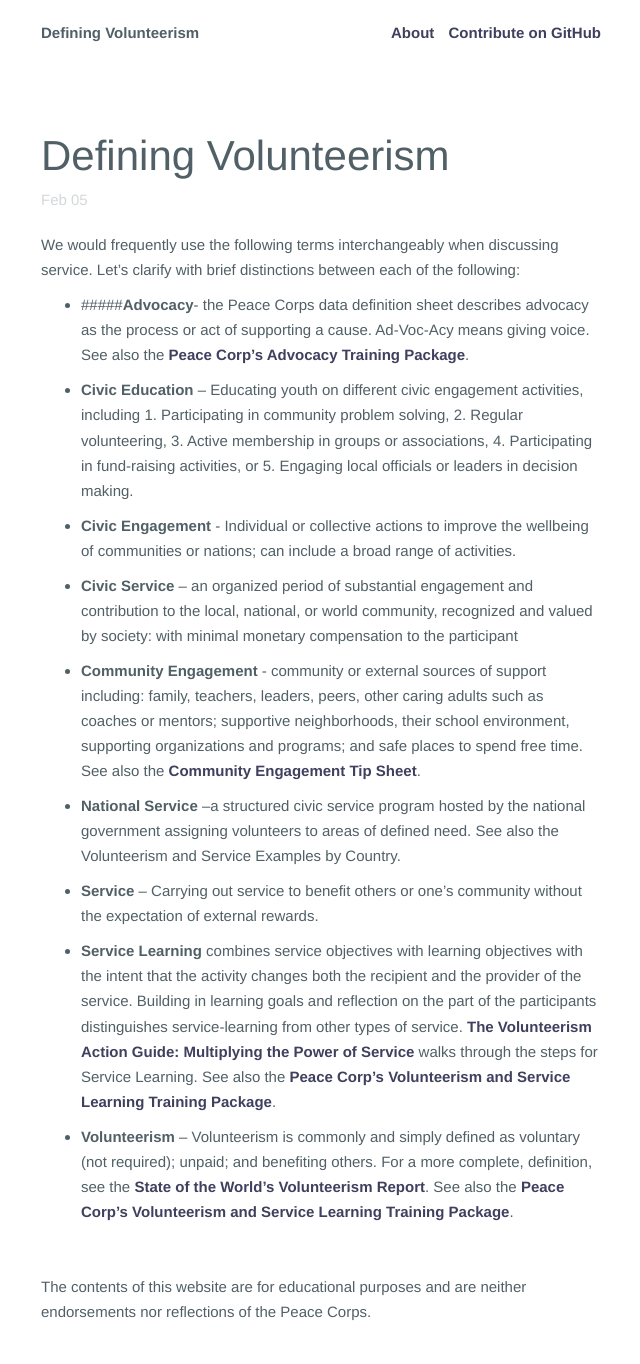
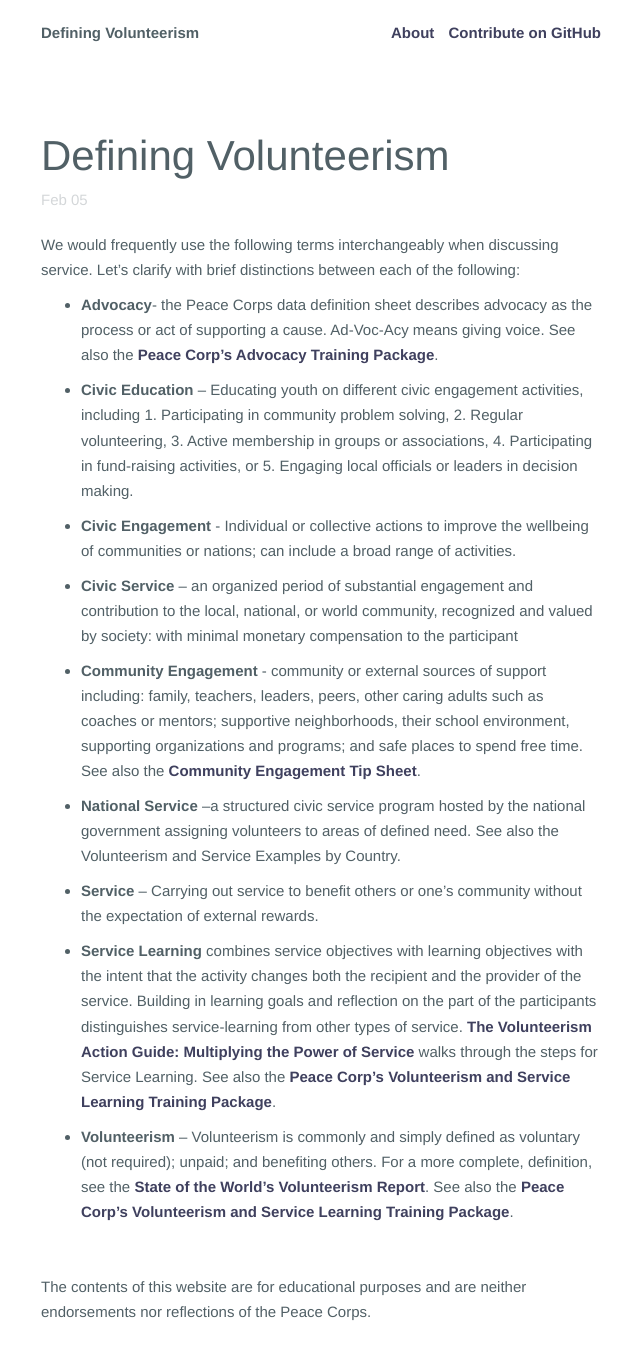
Before and after one commit to PeaceCorps/Volunteerism-Toolkit, a Jekyll site: the page built from _posts/2015-02-05-defining-volunteerism.md, in a window 1280 px wide. Shown: the whole page, without its empty margins (319-959 px from the left). Built offline with Jekyll 4.4.1, drawn with Linux system fonts in a browser that asks for light colours; Markdown is read by kramdown in place of the engine named in the settings.

```diff
--- a/_posts/2015-02-05-defining-volunteerism.md
+++ b/_posts/2015-02-05-defining-volunteerism.md
@@ -6,7 +6,7 @@ layout: blog
 
 We would frequently use the following terms interchangeably when discussing service. Let's clarify with brief distinctions between each of the following:
 
-- #####**Advocacy**- the Peace Corps data definition sheet describes advocacy as the process or act of supporting a cause. Ad-Voc-Acy means giving voice. See also the [Peace Corp's Advocacy Training Package](http://inside.peacecorps.gov/index.cfm?viewDocument&document_id=51289&filetype=htm).
+- **Advocacy**- the Peace Corps data definition sheet describes advocacy as the process or act of supporting a cause. Ad-Voc-Acy means giving voice. See also the [Peace Corp's Advocacy Training Package](http://inside.peacecorps.gov/index.cfm?viewDocument&document_id=51289&filetype=htm).
 
 - **Civic Education** – Educating youth on different civic engagement activities, including 1. Participating in community problem solving, 2. Regular volunteering, 3. Active membership in groups or associations, 4. Participating in fund-raising activities, or 5. Engaging local officials or leaders in decision making.
 
```
